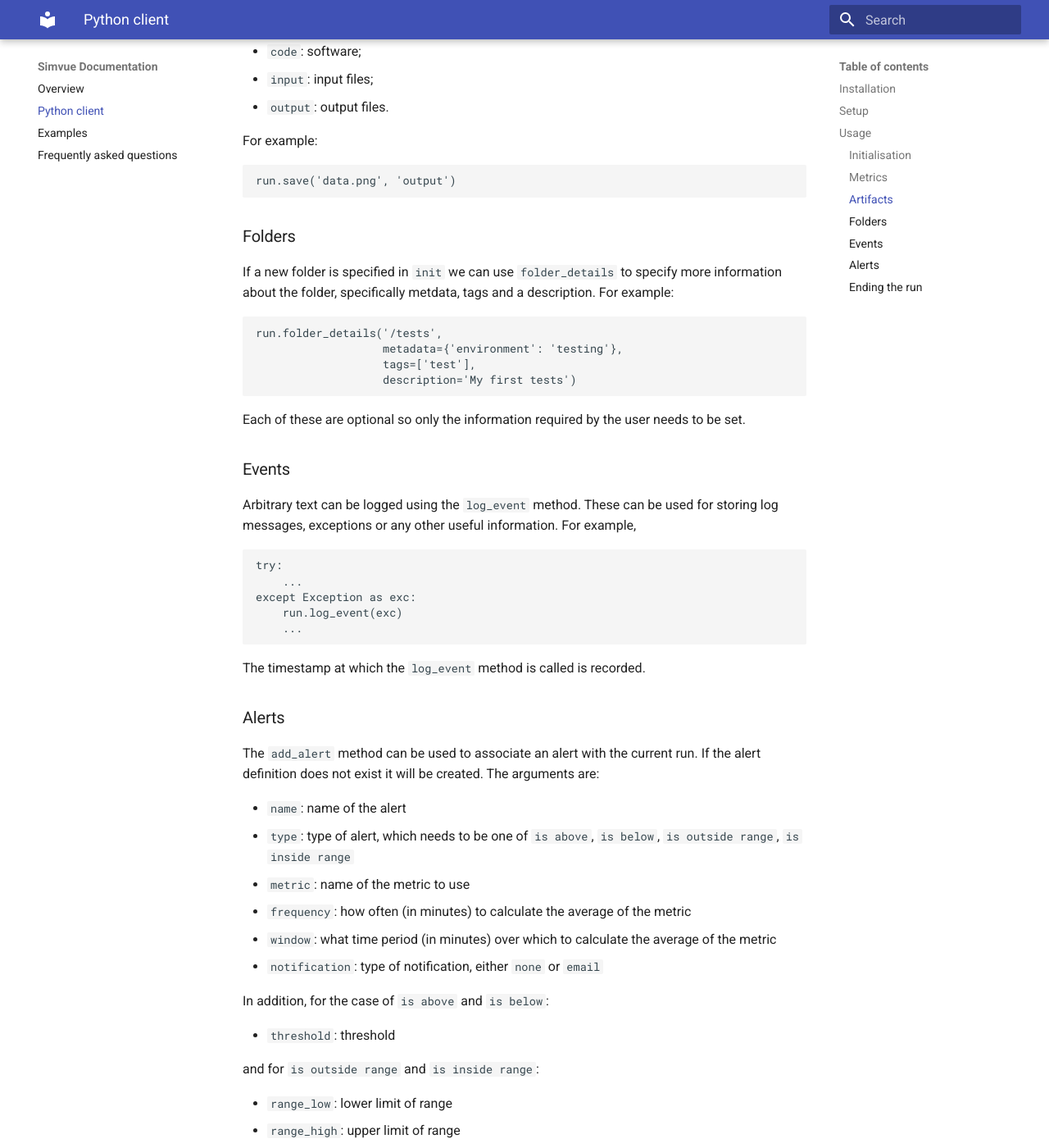
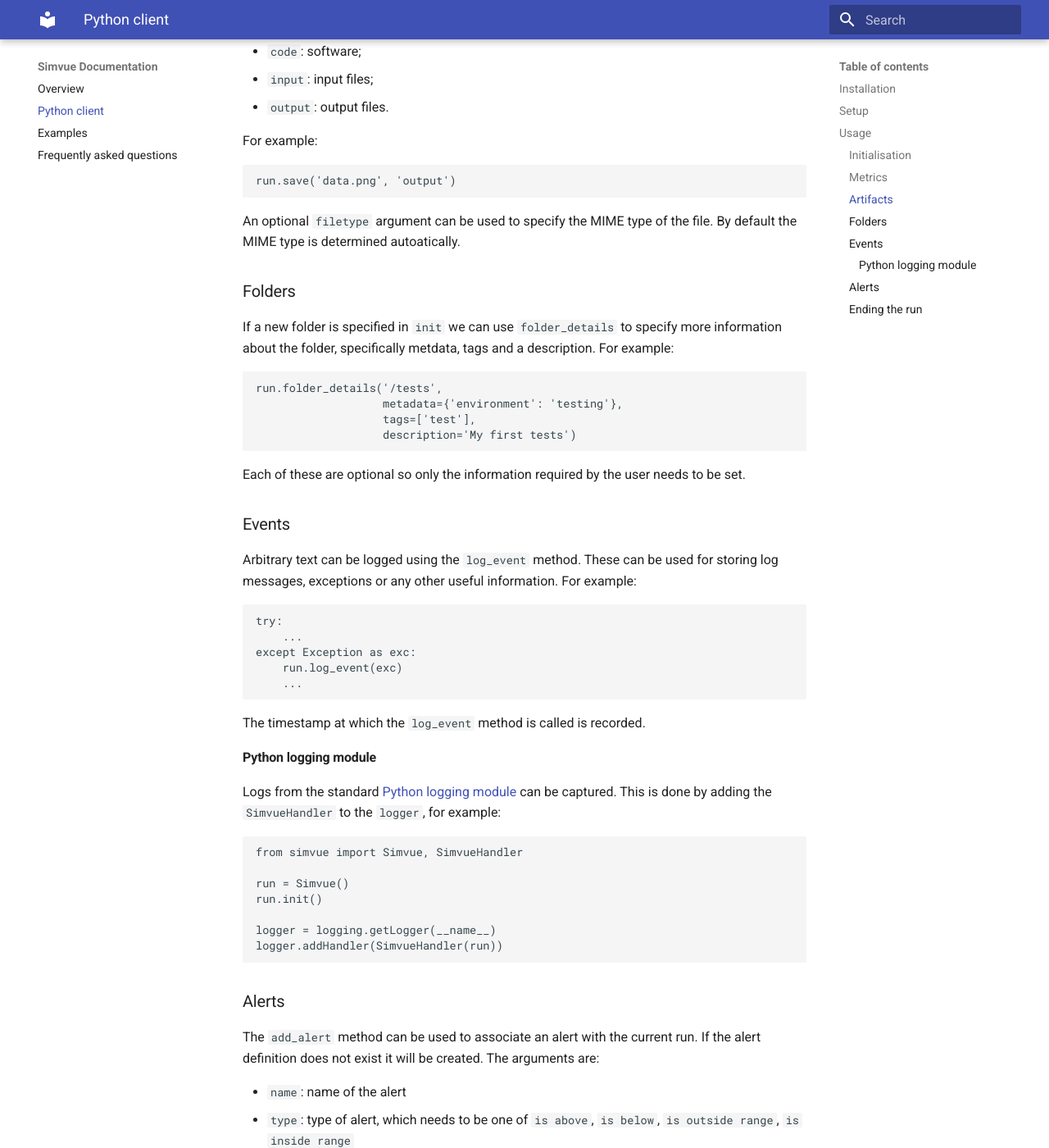
Before and after one commit to simvue-io/docs, an MkDocs documentation site: the page built from docs/python-client.md, in a window 1280 px wide and 1400 px high, scrolled down 1987 px. Shown: the whole window at 82% size. Built offline with MkDocs 1.6.1 and Material for MkDocs 9.7.7, drawn with Linux system fonts in a browser that asks for light colours; some of the changed text lies outside the part shown.

Commit message:
Add logging handler; mention filetype; terminated state

````diff
--- a/docs/python-client.md
+++ b/docs/python-client.md
@@ -79,6 +79,9 @@ For example:
 run.save('data.png', 'output')
 ```
 
+An optional `filetype` argument can be used to specify the MIME type of the file. By default the MIME type is determined
+autoatically.
+
 ### Folders
 
 If a new folder is specified in `init` we can use `folder_details` to specify more information about the folder, specifically metdata, tags and a description. For
@@ -94,7 +97,7 @@ Each of these are optional so only the information required by the user needs to
 ### Events
 
 Arbitrary text can be logged using the `log_event` method. These can be used for storing log messages, exceptions or any other useful
-information. For example,
+information. For example:
 ```
 try:
     ...
@@ -103,6 +106,20 @@ except Exception as exc:
     ...
 ```
 The timestamp at which the `log_event` method is called is recorded.
+
+#### Python logging module
+
+Logs from the standard [Python logging module](https://docs.python.org/3/library/logging.html) can be captured. This is done
+by adding the `SimvueHandler` to the `logger`, for example:
+```
+from simvue import Simvue, SimvueHandler
+
+run = Simvue()
+run.init()
+
+logger = logging.getLogger(__name__)
+logger.addHandler(SimvueHandler(run))
+```
 
 ### Alerts
 
@@ -114,7 +131,7 @@ be created. The arguments are:
  * `metric`: name of the metric to use
  * `frequency`: how often (in minutes) to calculate the average of the metric
  * `window`: what time period (in minutes) over which to calculate the average of the metric
- * `notification`: type of notification, either `none` or `email`
+ * `notification`: type of notification, either `none` (default) or `email`
 
 In addition, for the case of `is above` and `is below`:
 
@@ -166,4 +183,5 @@ with Simvue() as run:
 ```
 In this case it is not necessary to explicitly run `run.close()`.
 
-If a code crashes without calling `close()` after a few minutes the state of the run will change to `lost`.
+If a code crashes without calling `close()` after a few minutes the state of the run will change to `lost`. If a code is
+killed by control-c or SIGINT the state will change to `terminated`.
````
